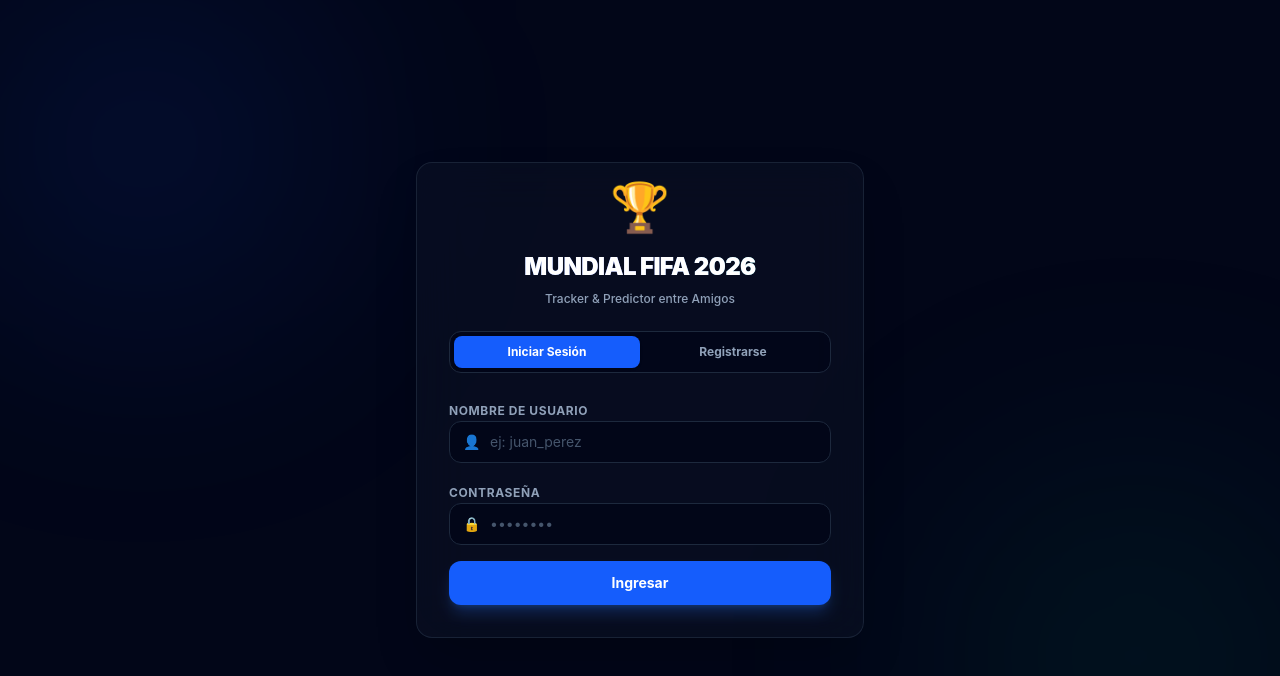
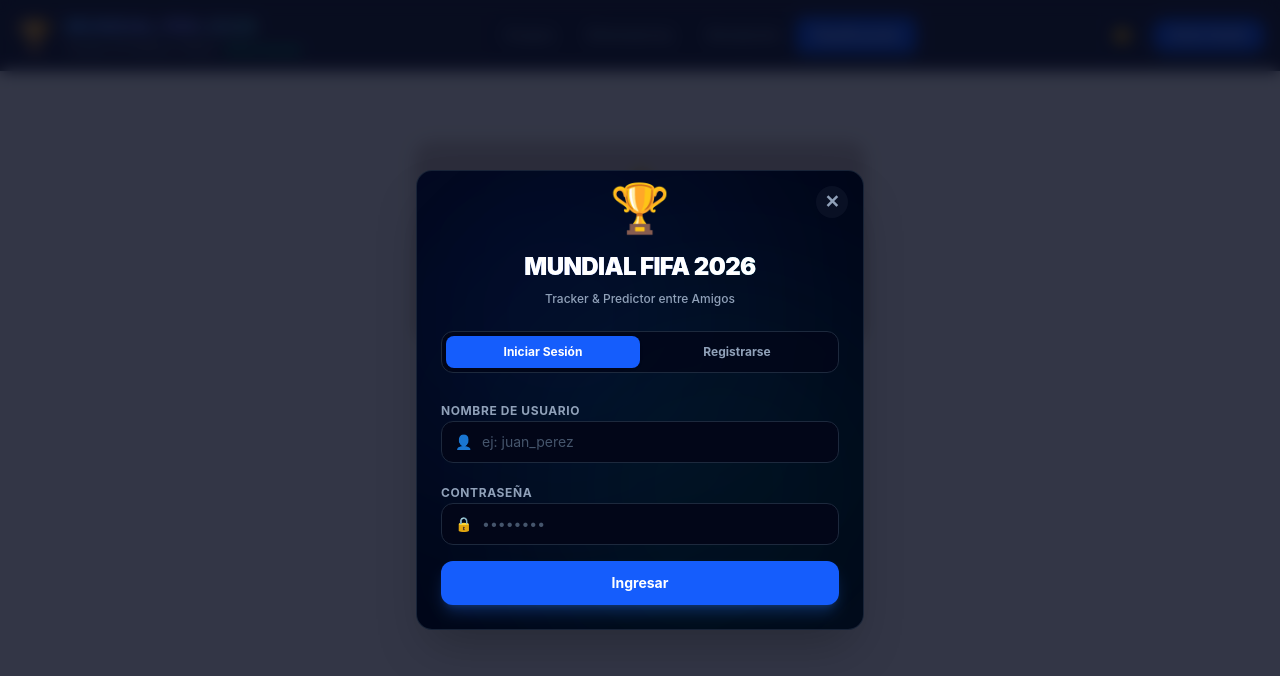
Before and after one commit to PabloESPM/Bracket2026, a Vue app: page / in a window 1280 px wide. Both pictures are taken after a click on the button "Iniciar Sesión". Shown: the top 676 px of the page. Built offline with nearby package versions, Linux system fonts and the light colour scheme; no server answers; the database is empty.

Commit message:
feat: implement guest mode, login modal, tab reordering, and leaderboard progress bar upgrades

```diff
--- a/src/App.vue
+++ b/src/App.vue
@@ -1,19 +1,18 @@
 <template>
   <div :class="{'dark': isDark}" class="min-h-screen bg-slate-50 dark:bg-slate-950 text-slate-800 dark:text-slate-100 transition-colors duration-300">
-    <!-- Authentication screen -->
-    <Auth v-if="!user" @auth-success="onAuthSuccess" />
-
     <!-- Main Application -->
-    <div v-else class="flex flex-col min-h-screen">
+    <div class="flex flex-col min-h-screen">
       <Navbar
         :activeTab="activeTab"
-        :username="profile?.username || user.email.split('@')[0]"
+        :isLoggedIn="!!user"
+        :username="profile?.username || (user ? user.email.split('@')[0] : 'Invitado')"
         :isAdmin="profile?.is_admin || false"
         :saving="saving"
         :chismosoMode="chismosoMode"
         :isDark="isDark"
         @change-tab="handleTabChange"
         @logout="handleLogout"
+        @open-login="showAuthModal = true"
         @toggle-theme="toggleTheme"
       />
 
@@ -66,7 +65,7 @@
           <Leaderboard
             v-if="activeTab === 'leaderboard'"
             :users="leaderboard"
-            :currentUserId="user.id"
+            :currentUserId="user ? user.id : null"
             @view-predictions="enterChismosoMode"
           />
 
@@ -74,7 +73,7 @@
           <GroupGrid
             v-if="activeTab === 'groups'"
             :groups="computedGroups"
-            :readOnly="chismosoMode"
+            :readOnly="chismosoMode || !user"
             @edit-match="openMatchEdit"
             @reorder-group="handleGroupReorder"
           />
@@ -83,7 +82,7 @@
           <BracketTree
             v-if="activeTab === 'bracket'"
             :bracket="computedBracket"
-            :readOnly="chismosoMode"
+            :readOnly="chismosoMode || !user"
             @set-winner="handleBracketWinner"
             @validate-and-drop="handleBracketDrop"
           />
@@ -109,6 +108,21 @@
         @save="savePrediction"
         @clear="clearPrediction"
       />
+
+      <!-- Authentication Modal Overlay -->
+      <div v-if="showAuthModal" class="fixed inset-0 z-50 flex items-center justify-center bg-slate-950/80 backdrop-blur-sm p-4">
+        <div class="relative w-full max-w-md">
+          <!-- Close button -->
+          <button
+            @click="showAuthModal = false"
+            class="absolute top-4 right-4 text-slate-400 hover:text-white text-lg font-bold z-20 cursor-pointer w-8 h-8 flex items-center justify-center rounded-full bg-slate-900/60 hover:bg-slate-800 transition"
+            title="Cerrar"
+          >
+            ✕
+          </button>
+          <Auth @auth-success="onAuthSuccess" />
+        </div>
+      </div>
     </div>
   </div>
 </template>
@@ -138,10 +152,11 @@
 const profile = ref(null)
 
 // UI State
-const activeTab = ref('leaderboard')
+const activeTab = ref('groups')
 const isDark = ref(true)
 const saving = ref(false)
 const loadingData = ref(false)
+const showAuthModal = ref(false)
 
 // Chismoso mode state (view other users)
 const chismosoMode = ref(false)
@@ -165,18 +180,18 @@
   supabase.auth.getSession().then(({ data: { session: s } }) => {
     session.value = s
     user.value = s?.user || null
-    if (user.value) {
     fetchInitialData()
-    }
   })
 
   supabase.auth.onAuthStateChange((_event, s) => {
     session.value = s
+    const oldUser = user.value
     user.value = s?.user || null
     if (user.value) {
       fetchInitialData()
     } else {
-      clearState()
+      clearUserState()
+      fetchInitialData()
     }
   })
 })
@@ -194,6 +209,12 @@
   applyTheme()
 }
 
+function clearUserState() {
+  profile.value = null
+  userPredictions.value = []
+  exitChismosoMode()
+}
+
 function clearState() {
   user.value = null
   profile.value = null
@@ -209,6 +230,7 @@
 
 function onAuthSuccess(loggedInUser) {
   user.value = loggedInUser
+  showAuthModal.value = false
   fetchInitialData()
 }
 
@@ -218,10 +240,10 @@
 
 // Fetch all database information
 async function fetchInitialData() {
-  if (!user.value) return
   loadingData.value = true
   try {
-    // 1. Fetch Profile
+    // 1. Fetch Profile (only if logged in)
+    if (user.value) {
       const { data: prof, error: profErr } = await supabase
         .from('profiles')
         .select('*')
@@ -230,8 +252,11 @@
 
       if (profErr) throw profErr
       profile.value = prof
+    } else {
+      profile.value = null
+    }
 
-    // 2. Fetch Matches
+    // 2. Fetch Matches (ALWAYS)
     const { data: mat, error: matErr } = await supabase
       .from('matches')
       .select('*')
@@ -240,7 +265,8 @@
     if (matErr) throw matErr
     officialMatches.value = mat || []
 
-    // 3. Fetch User Predictions
+    // 3. Fetch User Predictions (only if logged in)
+    if (user.value) {
       const { data: pred, error: predErr } = await supabase
         .from('predictions')
         .select('*')
@@ -248,8 +274,11 @@
 
       if (predErr) throw predErr
       userPredictions.value = pred || []
+    } else {
+      userPredictions.value = []
+    }
 
-    // 4. Fetch Leaderboard View
+    // 4. Fetch Leaderboard View (ALWAYS)
     const { data: lead, error: leadErr } = await supabase
       .from('leaderboard')
       .select('*')
@@ -267,7 +296,7 @@
 
 // Enter chismoso mode to view friend predictions
 async function enterChismosoMode(userRow) {
-  if (userRow.user_id === user.value.id) {
+  if (user.value && userRow.user_id === user.value.id) {
     exitChismosoMode()
     return
   }
--- a/src/components/Auth.vue
+++ b/src/components/Auth.vue
@@ -1,10 +1,10 @@
 <template>
-  <div class="min-h-screen flex items-center justify-center bg-slate-950 px-4 relative overflow-hidden">
+  <div class="w-full bg-slate-950 border border-slate-800/85 p-4 md:p-6 rounded-2xl relative overflow-hidden shadow-2xl">
     <!-- Background accents -->
     <div class="absolute w-96 h-96 bg-blue-600/10 blur-[120px] -top-12 -left-12 rounded-full"></div>
     <div class="absolute w-96 h-96 bg-emerald-600/10 blur-[120px] -bottom-12 -right-12 rounded-full"></div>
 
-    <div class="w-full max-w-md bg-slate-900/40 border border-slate-800/80 p-6 md:p-8 rounded-2xl shadow-2xl backdrop-blur-xl space-y-6 relative z-10">
+    <div class="w-full space-y-6 relative z-10">
       <!-- Title -->
       <div class="text-center space-y-2">
         <span class="text-4xl md:text-5xl block animate-bounce duration-1000">🏆</span>
--- a/src/components/Leaderboard.vue
+++ b/src/components/Leaderboard.vue
@@ -1,11 +1,11 @@
 <template>
   <div class="space-y-6">
-    <div class="bg-slate-900/50 dark:bg-slate-900/30 p-4 rounded-2xl border border-slate-800 flex flex-col md:flex-row items-center justify-between gap-4">
+    <div class="bg-slate-900/50 dark:bg-slate-900/30 p-4 rounded-2xl border border-slate-800 flex flex-col md:flex-row items-center justify-between gap-4 shadow-xl">
       <div>
         <h2 class="text-lg font-bold flex items-center gap-2">
           <span>📊</span> Clasificación del Torneo de Amigos
         </h2>
-        <p class="text-xs text-slate-400">
+        <p class="text-xs text-slate-400 mt-1">
           Compara tus puntos con los de tus amigos. El ranking se actualiza automáticamente cuando finaliza un partido real.
         </p>
       </div>
@@ -17,8 +17,8 @@
         <table class="w-full text-left border-collapse text-xs md:text-sm">
           <thead>
             <tr class="bg-slate-950/60 text-slate-400 border-b border-slate-800 text-[10px] md:text-xs">
-              <th class="p-3 text-center w-12">Puesto</th>
-              <th class="p-3">Usuario</th>
+              <th class="p-3 text-center w-16">Puesto</th>
+              <th class="p-3 min-w-[200px] md:min-w-[300px]">Usuario</th>
               <th class="p-3 text-center">Predicciones</th>
               <th class="p-3 text-center text-emerald-400">Exactos (3 pts)</th>
               <th class="p-3 text-center text-blue-400">Resultado (1 pt)</th>
@@ -36,19 +36,43 @@
               class="border-b border-slate-800/40 hover:bg-slate-800/20 transition-colors"
               :class="{'bg-blue-950/10 border-l-4 border-l-blue-500': row.user_id === currentUserId}"
             >
-              <td class="p-3 text-center font-bold text-slate-400">{{ idx + 1 }}</td>
-              <td class="p-3 font-semibold text-slate-100 flex items-center gap-2">
-                <span>{{ row.username }}</span>
-                <span v-if="row.user_id === currentUserId" class="px-1.5 py-0.5 text-[8px] bg-blue-950/50 border border-blue-900/50 text-blue-400 rounded-full font-bold uppercase">Tú</span>
+              <!-- Position with Medals -->
+              <td class="p-3 text-center">
+                <span v-if="idx === 0" class="text-xl md:text-2xl" title="Medalla de Oro">🥇</span>
+                <span v-else-if="idx === 1" class="text-xl md:text-2xl" title="Medalla de Plata">🥈</span>
+                <span v-else-if="idx === 2" class="text-xl md:text-2xl" title="Medalla de Bronce">🥉</span>
+                <span v-else class="font-bold text-slate-400 text-xs md:text-sm">{{ idx + 1 }}</span>
               </td>
-              <td class="p-3 text-center text-slate-300">{{ row.total_predictions || 0 }} / 72</td>
-              <td class="p-3 text-center text-emerald-400 font-semibold">{{ row.exact_scores || 0 }}</td>
-              <td class="p-3 text-center text-blue-400 font-semibold">{{ row.correct_outcomes || 0 }}</td>
-              <td class="p-3 text-center font-extrabold text-amber-400 text-sm">{{ row.total_points || 0 }}</td>
+
+              <!-- Username & Progress Bar -->
+              <td class="p-3">
+                <div class="space-y-1.5">
+                  <div class="flex items-center gap-2">
+                    <span class="font-bold text-slate-100 text-xs md:text-sm">{{ row.username }}</span>
+                    <span v-if="row.user_id === currentUserId" class="px-1.5 py-0.5 text-[8px] bg-blue-950/50 border border-blue-900/50 text-blue-400 rounded-full font-bold uppercase">Tú</span>
+                  </div>
+                  <!-- Point progress bar scaled to top score -->
+                  <div class="w-full max-w-xs md:max-w-md h-2 bg-slate-950 rounded-full overflow-hidden border border-slate-800/50">
+                    <div
+                      class="h-full rounded-full transition-all duration-500 ease-out"
+                      :class="getBarColor(idx)"
+                      :style="{ width: `${getPercentage(row.total_points)}%` }"
+                    ></div>
+                  </div>
+                </div>
+              </td>
+
+              <!-- Prediction stats -->
+              <td class="p-3 text-center text-slate-300 font-medium">{{ row.total_predictions || 0 }} / 72</td>
+              <td class="p-3 text-center text-emerald-400 font-bold">{{ row.exact_scores || 0 }}</td>
+              <td class="p-3 text-center text-blue-400 font-bold">{{ row.correct_outcomes || 0 }}</td>
+              <td class="p-3 text-center font-extrabold text-amber-400 text-sm md:text-base">{{ row.total_points || 0 }} pts</td>
+
+              <!-- Action Button -->
               <td class="p-3 text-right">
                 <button
                   @click="$emit('view-predictions', row)"
-                  class="px-2.5 py-1 bg-slate-800 hover:bg-slate-700 text-slate-200 border border-slate-700 rounded-lg text-xs font-semibold transition duration-150"
+                  class="px-3 py-1.5 bg-slate-800 hover:bg-slate-700 text-slate-200 border border-slate-700 rounded-lg text-xs font-semibold transition duration-150 cursor-pointer shadow-md hover:border-slate-500"
                 >
                   👁 Ver Predicción
                 </button>
@@ -62,7 +86,9 @@
 </template>
 
 <script setup>
-defineProps({
+import { computed } from 'vue'
+
+const props = defineProps({
   users: {
     type: Array,
     default: () => []
@@ -71,4 +97,32 @@
 })
 
 defineEmits(['view-predictions'])
+
+// Compute maximum points among all users to scale progress bars
+const maxPoints = computed(() => {
+  const pointsList = props.users.map(u => u.total_points || 0)
+  const max = Math.max(...pointsList, 0)
+  return max > 0 ? max : 10 // Avoid division by zero, min scale of 10 points
+})
+
+function getPercentage(points) {
+  return ((points || 0) / maxPoints.value) * 100
+}
+
+function getBarColor(idx) {
+  // Podiums get premium metal gradients
+  if (idx === 0) return 'bg-gradient-to-r from-yellow-400 via-amber-400 to-yellow-500 shadow-md shadow-yellow-500/20'
+  if (idx === 1) return 'bg-gradient-to-r from-slate-300 via-slate-400 to-slate-200 shadow-md shadow-slate-400/20'
+  if (idx === 2) return 'bg-gradient-to-r from-orange-500 via-amber-700 to-orange-600 shadow-md shadow-orange-600/20'
+
+  // Others get cycled colorful gradients
+  const cycle = (idx - 3) % 5
+  switch (cycle) {
+    case 0: return 'bg-gradient-to-r from-blue-500 to-indigo-600 shadow-md shadow-blue-500/10'
+    case 1: return 'bg-gradient-to-r from-emerald-500 to-teal-600 shadow-md shadow-emerald-500/10'
+    case 2: return 'bg-gradient-to-r from-purple-500 to-indigo-600 shadow-md shadow-purple-500/10'
+    case 3: return 'bg-gradient-to-r from-pink-500 to-rose-600 shadow-md shadow-pink-500/10'
+    default: return 'bg-gradient-to-r from-cyan-500 to-blue-600 shadow-md shadow-cyan-500/10'
+  }
+}
 </script>
--- a/src/components/Navbar.vue
+++ b/src/components/Navbar.vue
@@ -21,13 +21,16 @@
             </p>
           </div>
         </div>
-        <!-- Theme & Logout on mobile -->
+        <!-- Theme & Logout/Login on mobile -->
         <div class="flex md:hidden items-center gap-2">
           <button @click="$emit('toggle-theme')" class="p-1.5 bg-slate-800 hover:bg-slate-700 rounded-lg border border-slate-700">
             {{ isDark ? '🌞' : '🌙' }}
           </button>
-          <button @click="$emit('logout')" class="p-1.5 bg-red-950/40 border border-red-900/50 text-red-400 rounded-lg text-xs font-semibold">
+          <button v-if="isLoggedIn" @click="$emit('logout')" class="p-1.5 bg-red-950/40 border border-red-900/50 text-red-400 rounded-lg text-xs font-semibold">
             Salir
+          </button>
+          <button v-else @click="$emit('open-login')" class="p-1.5 bg-blue-600 border border-blue-500 text-white rounded-lg text-[10px] font-bold uppercase">
+            Entrar
           </button>
         </div>
       </div>
@@ -38,7 +41,7 @@
           v-for="tab in visibleTabs"
           :key="tab.id"
           @click="$emit('change-tab', tab.id)"
-          class="px-3 py-1.5 md:px-4 md:py-2 text-xs md:text-sm font-semibold rounded-lg transition-all duration-200 shrink-0"
+          class="px-3 py-1.5 md:px-4 md:py-2 text-xs md:text-sm font-semibold rounded-lg transition-all duration-200 shrink-0 cursor-pointer"
           :class="activeTab === tab.id
             ? 'bg-blue-600 text-white shadow-lg shadow-blue-500/20'
             : 'text-slate-400 hover:text-slate-100 dark:hover:text-white'"
@@ -49,6 +52,7 @@
 
       <!-- User Information & Theme Toggle -->
       <div class="hidden md:flex items-center gap-4">
+        <template v-if="isLoggedIn">
           <div class="flex flex-col text-right">
             <span class="text-xs text-slate-400">Usuario</span>
             <span class="text-sm font-bold text-slate-100 flex items-center gap-1.5 justify-end">
@@ -57,13 +61,24 @@
             </span>
           </div>
           <div class="flex items-center gap-2">
-          <button @click="$emit('toggle-theme')" class="p-1.5 md:p-2 bg-slate-800 hover:bg-slate-700 rounded-lg border border-slate-700 transition duration-200">
+            <button @click="$emit('toggle-theme')" class="p-1.5 md:p-2 bg-slate-800 hover:bg-slate-700 rounded-lg border border-slate-700 transition duration-200 cursor-pointer">
               {{ isDark ? '🌞' : '🌙' }}
             </button>
-          <button @click="$emit('logout')" class="px-3 py-1.5 bg-red-950/40 hover:bg-red-900/60 text-red-400 rounded-lg text-xs font-semibold border border-red-900/50 transition duration-200">
+            <button @click="$emit('logout')" class="px-3 py-1.5 bg-red-950/40 hover:bg-red-900/60 text-red-400 rounded-lg text-xs font-semibold border border-red-900/50 transition duration-200 cursor-pointer">
               Cerrar Sesión
             </button>
           </div>
+        </template>
+        <template v-else>
+          <div class="flex items-center gap-3">
+            <button @click="$emit('toggle-theme')" class="p-1.5 md:p-2 bg-slate-800 hover:bg-slate-700 rounded-lg border border-slate-700 transition duration-200 cursor-pointer">
+              {{ isDark ? '🌞' : '🌙' }}
+            </button>
+            <button @click="$emit('open-login')" class="px-4 py-2 bg-blue-600 hover:bg-blue-500 text-white rounded-xl text-xs font-bold shadow-lg shadow-blue-500/20 transition cursor-pointer">
+              Iniciar Sesión
+            </button>
+          </div>
+        </template>
       </div>
     </div>
   </header>
@@ -74,6 +89,7 @@
 
 const props = defineProps({
   activeTab: String,
+  isLoggedIn: Boolean,
   username: String,
   isAdmin: Boolean,
   saving: Boolean,
@@ -81,14 +97,14 @@
   isDark: Boolean
 })
 
-const emit = defineEmits(['change-tab', 'logout', 'toggle-theme'])
+const emit = defineEmits(['change-tab', 'logout', 'toggle-theme', 'open-login'])
 
 const visibleTabs = computed(() => {
   const tabs = [
-    { id: 'leaderboard', name: 'Clasificación' },
     { id: 'groups', name: 'Grupos' },
     { id: 'bracket', name: 'Eliminatorias' },
-    { id: 'simulation', name: 'Simulación' }
+    { id: 'simulation', name: 'Simulación' },
+    { id: 'leaderboard', name: 'Clasificación' }
   ]
   if (props.isAdmin) {
     tabs.push({ id: 'admin', name: 'Administración' })
```
Lines whose indentation alone changed are shown as unchanged.
